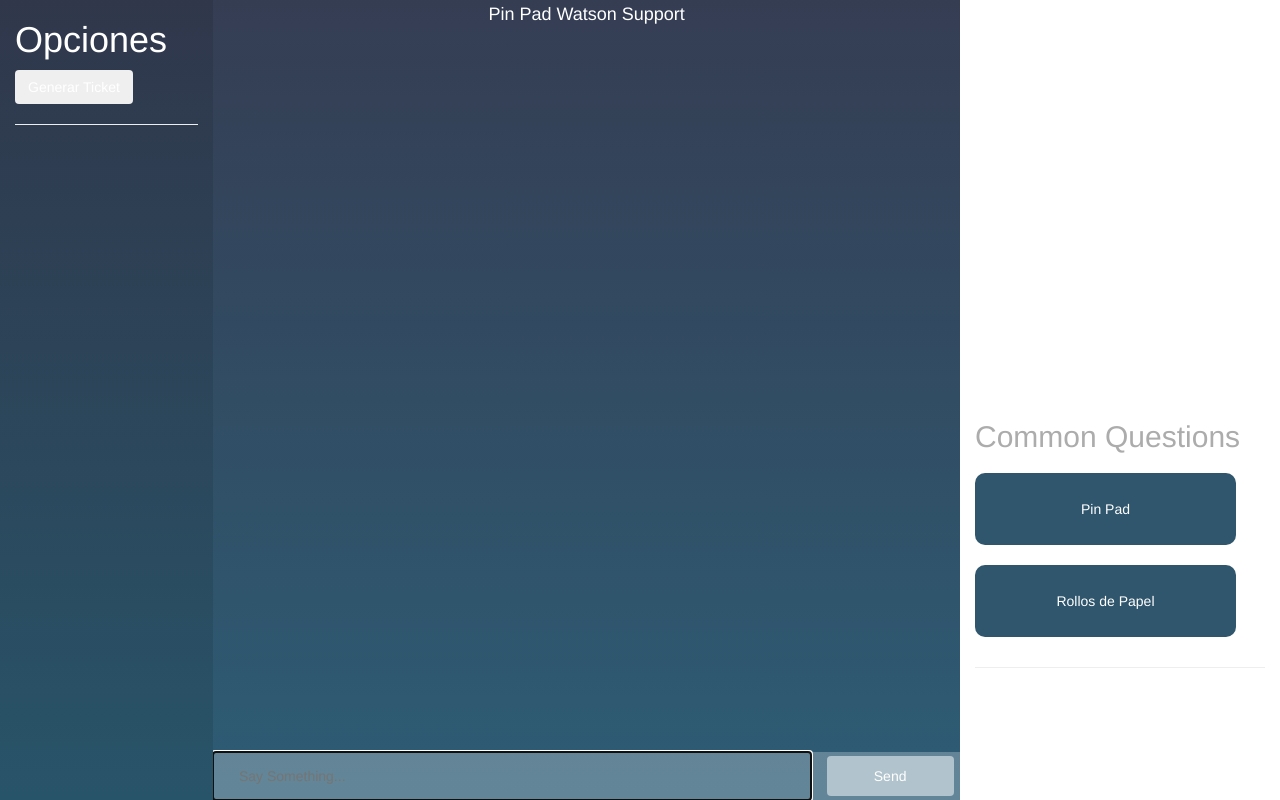
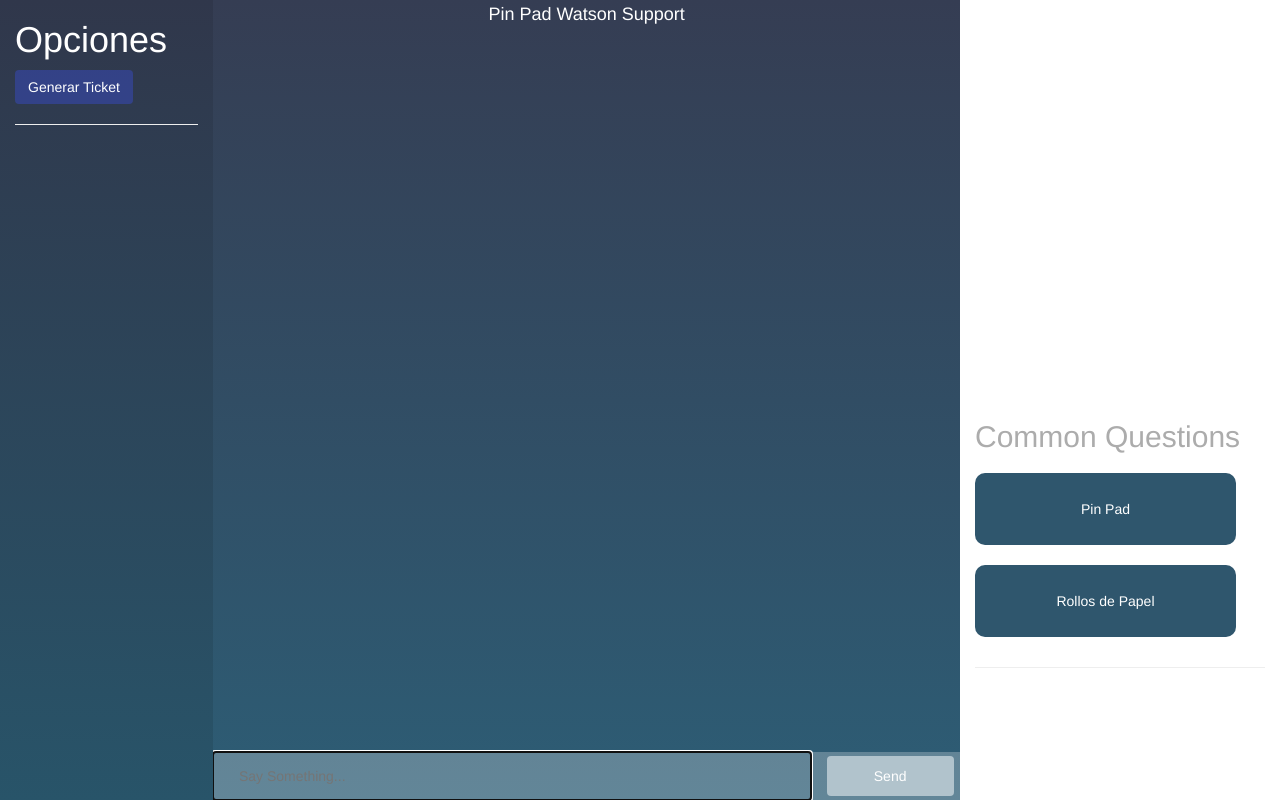
Before and after one commit to CarlosJavier25/WatsonPinPad, a website: page public/index.html in a window 1280 px wide. Drawn offline with nearby package versions, Linux system fonts and the light colour scheme; no server answers.

Commit message:
Update index.css

```diff
--- a/public/css/index.css
+++ b/public/css/index.css
@@ -60,7 +60,16 @@
 	padding-left: 2vw;
 	position: absolute;
 }
+#generate-button{
+    background-color: rgba(59, 78, 221, 0.4);
+    color: #ffffff;
+    display: inline-block;
+    position: center;
 
+
+
+
+}
 #send-button{
     background-color: #b1c3cc;
     color: #ffffff;
```
